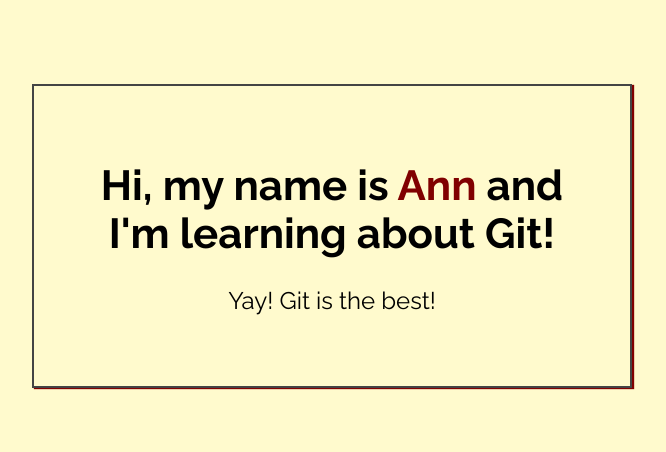
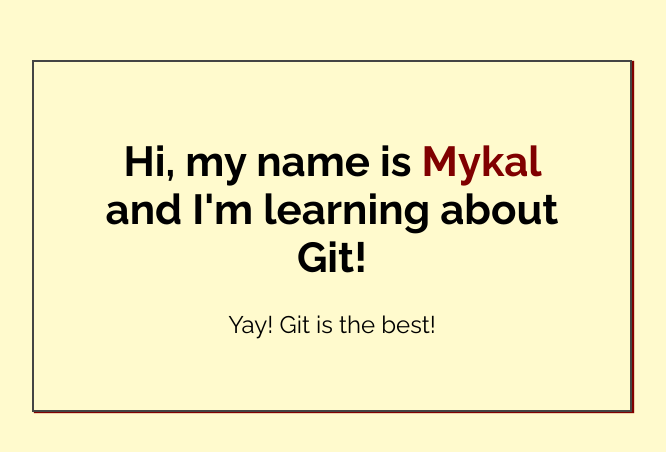
Before and after one commit to WithAWhy/My-first-repo, a plain HTML site: page index.html in a window 1280 px wide. Shown: the part 164-616 px from the top of the page, without its empty margins (308-974 px from the left). Drawn offline with Linux system fonts and the light colour scheme.

Commit message:
Added name to index.html

```diff
--- a/index.html
+++ b/index.html
@@ -14,7 +14,7 @@
 <body>
 
     <div class="greeting">
-        <h1>Hi, my name is <span class="highlight">Ann</span> and I'm learning about Git! </h1>
+        <h1>Hi, my name is <span class="highlight">Mykal</span> and I'm learning about Git! </h1>
 
         <p>Yay! Git is the best!</p>
     </div>
```
